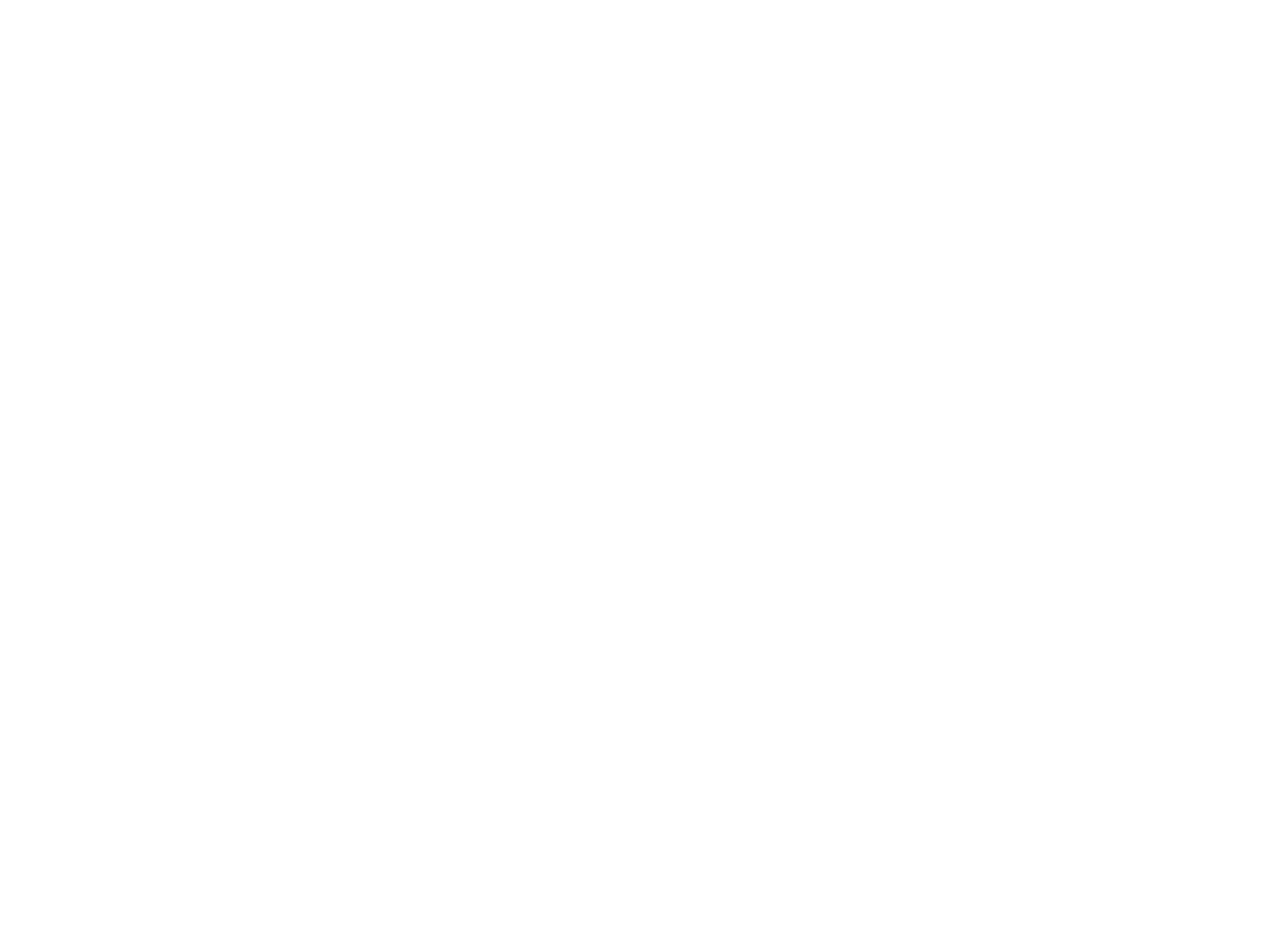
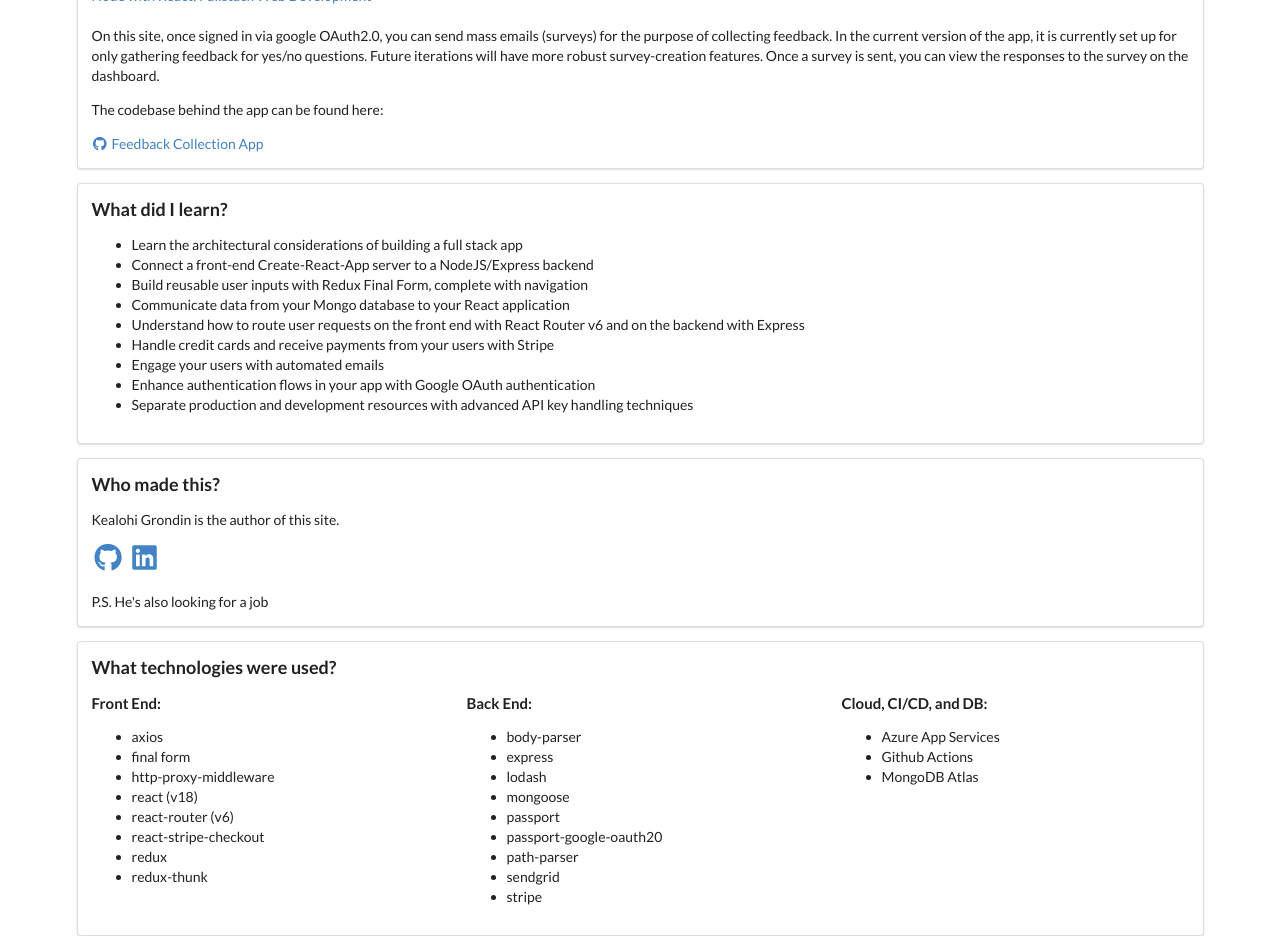
Before and after one commit to kealohigrondin/Feedback-Collection-App, a React (Create React App) app in the folder client/: page / in a window 1280 px wide. Shown: the part 220-1156 px from the top of the page. Before the commit the page ends 800 px from the top, so only its background shows below. Built offline with nearby package versions, Linux system fonts and the light colour scheme; no server answers.

Commit message:
welcome page info added

```diff
--- a/client/src/components/pages/Dashboard.js
+++ b/client/src/components/pages/Dashboard.js
@@ -7,10 +7,9 @@
     return (
       <div>
         <h1>Dashboard </h1>
-        <p>(user is logged in at this point)</p>
         <p>
           When adding credits use 4242 4242 4242 4242 and any date/ccv since
-          this is doesn't accept real payments
+          this doesn't accept real payments
         </p>
         <SurveyList />
         <br />
--- a/client/src/components/pages/Welcome.js
+++ b/client/src/components/pages/Welcome.js
@@ -1,3 +1,132 @@
 export default function Welcome() {
-  return <h1>Welcome to the Feedback Collection App</h1>;
+  return (
+    <>
+      <h1>Welcome to the Feedback Collection App</h1>
+      <div className="ui segment">
+        <h3>What is this?</h3>
+        <div>
+          <p>
+            The feedback collection app is a react/express web app built while
+            following Stephen Grider's course on Udemy:
+          </p>
+          <a href="https://www.udemy.com/course/node-with-react-fullstack-web-development/">
+            Node with React: Fullstack Web Development
+          </a>
+          <br />
+          <br />
+          <p>
+            On this site, once signed in via google OAuth2.0, you can send mass
+            emails (surveys) for the purpose of collecting feedback. In the
+            current version of the app, it is currently set up for only
+            gathering feedback for yes/no questions. Future iterations will have
+            more robust survey-creation features. Once a survey is sent, you can
+            view the responses to the survey on the dashboard.
+          </p>
+          <p>The codebase behind the app can be found here:</p>
+          <a href="https://github.com/kealohigrondin/Feedback-Collection-App">
+            <i className="ui icon github" />
+            Feedback Collection App
+          </a>
+        </div>
+      </div>
+      <div className="ui segment">
+        <h3>What did I learn?</h3>
+        <div>
+          <ul>
+            <li>
+              Learn the architectural considerations of building a full stack
+              app
+            </li>
+            <li>
+              Connect a front-end Create-React-App server to a NodeJS/Express
+              backend
+            </li>
+            <li>
+              Build reusable user inputs with Redux Final Form, complete with
+              navigation
+            </li>
+            <li>
+              Communicate data from your Mongo database to your React
+              application
+            </li>
+            <li>
+              Understand how to route user requests on the front end with React
+              Router v6 and on the backend with Express
+            </li>
+            <li>
+              Handle credit cards and receive payments from your users with
+              Stripe
+            </li>
+            <li>Engage your users with automated emails</li>
+            <li>
+              Enhance authentication flows in your app with Google OAuth
+              authentication
+            </li>
+            <li>
+              Separate production and development resources with advanced API
+              key handling techniques
+            </li>
+          </ul>
+        </div>
+      </div>
+      <div className="ui segment">
+        <h3>Who made this?</h3>
+        <div>
+          <p>Kealohi Grondin is the author of this site.</p>
+          <a
+            href="https://github.com/kealohigrondin/"
+            target="_blank noreferrer"
+          >
+            <i className="ui icon github big" />
+          </a>
+          <a href="https://www.linkedin.com/in/jacobkealohigrondin/">
+            <i className="ui icon linkedin big" />
+          </a>
+          <br />
+          <br />
+          <p>P.S. He's also looking for a job</p>
+        </div>
+      </div>
+      <div className="ui segment">
+        <h3>What technologies were used?</h3>
+        <div className="ui stackable three column grid">
+          <div className="column">
+            <h4>Front End:</h4>
+            <ul>
+              <li>axios</li>
+              <li>final form</li>
+              <li>http-proxy-middleware</li>
+              <li>react (v18)</li>
+              <li>react-router (v6)</li>
+              <li>react-stripe-checkout</li>
+              <li>redux</li>
+              <li>redux-thunk</li>
+            </ul>
+          </div>
+          <div className="column">
+            <h4>Back End: </h4>
+            <ul>
+              <li>body-parser</li>
+              <li>express</li>
+              <li>lodash</li>
+              <li>mongoose</li>
+              <li>passport</li>
+              <li>passport-google-oauth20</li>
+              <li>path-parser</li>
+              <li>sendgrid</li>
+              <li>stripe</li>
+            </ul>
+          </div>
+          <div className="column">
+            <h4>Cloud, CI/CD, and DB:</h4>
+            <ul>
+              <li>Azure App Services</li>
+              <li>Github Actions</li>
+              <li>MongoDB Atlas</li>
+            </ul>
+          </div>
+        </div>
+      </div>
+    </>
+  );
 }
```
